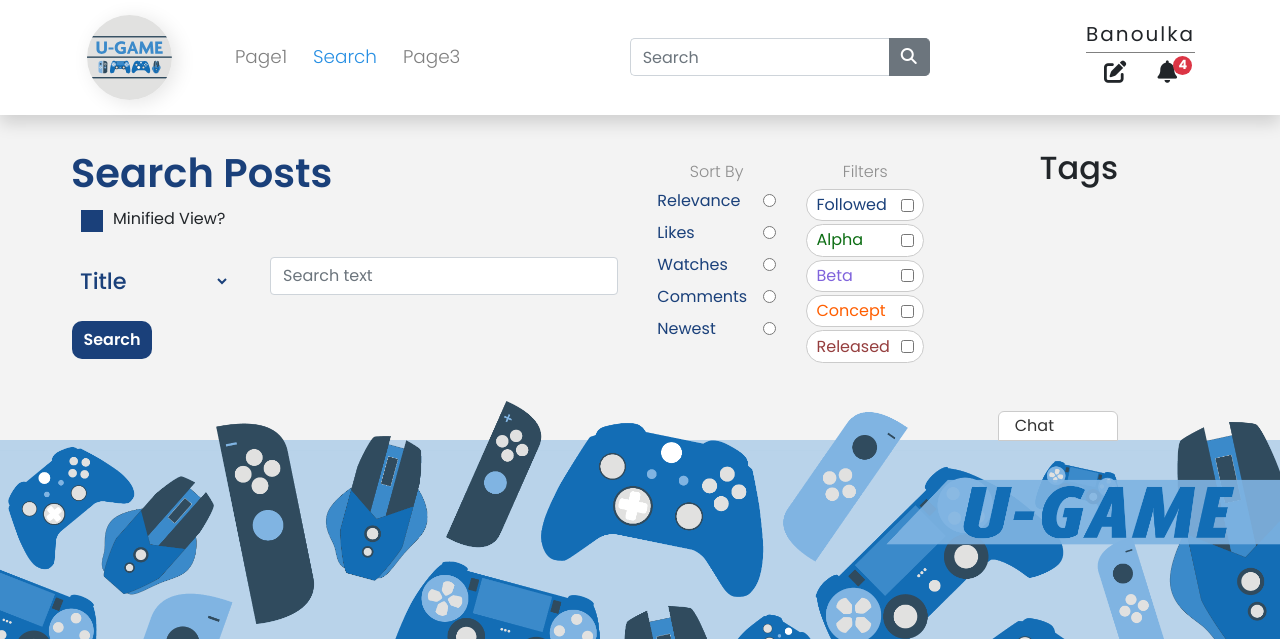
After one commit to Banoulka/cli_serv_assignment1, a PHP site: page /search in a window 1280 px wide. The commit adds this page. Shown: the top 639 px of the page. Run offline with PHP 8.4, Linux system fonts and the light colour scheme; some libraries are stand-ins or nearby versions.

Commit message:
start of the search page

```diff
--- a/Views/partials/header.phtml
+++ b/Views/partials/header.phtml
@@ -33,7 +33,7 @@
         <div class="collapse navbar-collapse justify-content-between" id="navbarToggler" aria-expanded="false">
             <div class="navbar-nav my-sm-3">
                 <a href="../page1.php" class="nav-item nav-link<?php if(!strcmp($view->page, "page1")) echo " active"; ?>">Page1</a>
-                <a href="#" class="nav-item nav-link<?php if(!strcmp($view->page, "page2")) echo " active"; ?>">Page2</a>
+                <a href="search.php" class="nav-item nav-link<?php if(!strcmp($view->page, "search")) echo " active"; ?>">Search</a>
                 <a href="#" class="nav-item nav-link<?php if(!strcmp($view->page, "page3")) echo " active"; ?>">Page3</a>
             </div>
             <div class="search">
--- /dev/null
+++ b/Views/search.phtml
@@ -0,0 +1,82 @@
+<?php require("partials/header.phtml"); ?>
+
+<div class="container section px-0">
+    <form action="#" method="GET" class="search-form row">
+    <div class="col-12 px-lg-0 px-xl-2 col-lg-9">
+        <div class="row">
+            <div class="col-8">
+                <h1 class="title px-2">Search Posts</h1>
+                <label class="minified-label">
+                    <input type="checkbox" class="minified-input">
+                    <span class="minified-checkbox"></span><span>Minified View?</span>
+                </label>
+                <div class="row my-3">
+                    <div class="col-4 px-3">
+                        <select class="form-control search-select">
+                            <option value="title">Title</option>
+                            <option value="author">Author</option>
+                        </select>
+                    </div>
+                    <div class="col-8 px-4">
+                        <input type="text" class="form-control" name="search" placeholder="Search text">
+                    </div>
+                </div>
+                <div class="row">
+                    <div class="col px-4">
+                        <input type="submit" name="submit" class="dprim-btn dprim-btn-filled m-0 px-0" value="Search">
+                    </div>
+                </div>
+            </div>
+            <div class="col-2 search-col">
+                <h3 class="search-titles">Sort By</h3>
+                <div class="column">
+                    <div class="sort-by-option">
+                        <label>Relevance<input type="radio" value="relevance" name="sort-by" class="sort-by-radio"></label>
+                    </div>
+                    <div class="sort-by-option">
+                        <label>Likes<input type="radio" value="likes" name="sort-by" class="sort-by-radio"></label>
+                    </div>
+                    <div class="sort-by-option">
+                        <label>Watches<input type="radio" value="watches" name="sort-by" class="sort-by-radio"></label>
+                    </div>
+                    <div class="sort-by-option">
+                        <label>Comments<input type="radio" value="comments" name="sort-by" class="sort-by-radio"></label>
+                    </div>
+                    <div class="sort-by-option">
+                        <label>Newest<input type="radio" value="newest" name="sort-by" class="sort-by-radio"></label>
+                    </div>
+                </div>
+            </div>
+            <div class="col-2 search-col">
+                <h3 class="search-titles">Filters</h3>
+                <div class="column">
+                    <div class="filter-option">
+                        <label id="followed-label">Followed<input type="checkbox" class="filter-by-checkbox" name="filters[]" value="followed"></label>
+                    </div>
+                    <div class="filter-option">
+                        <label id="alpha-label">Alpha<input type="checkbox" class="filter-by-checkbox" name="filters[]" value="alpha"></label>
+                    </div>
+                    <div class="filter-option">
+                        <label id="beta-label">Beta<input type="checkbox" class="filter-by-checkbox" name="filters[]" value="beta"></label>
+                    </div>
+                    <div class="filter-option">
+                        <label id="concept-label">Concept<input type="checkbox" class="filter-by-checkbox" name="filters[]" value="concept"></label>
+                    </div>
+                    <div class="filter-option">
+                        <label id="released-label">Released<input type="checkbox" class="filter-by-checkbox" name="filters[]" value="released"></label>
+                    </div>
+                </div>
+            </div>
+        </div>
+    </div>
+    <div class="d-none px-xl-0 col-lg-3 d-lg-block">
+        <h2 class="text-center">Tags</h2>
+        <div class="tag-column">
+            <label></label>
+        </div>
+    </div>
+    </form>
+</div>
+
+
+<?php require("partials/footer.phtml"); ?>
--- a/css/sassStyles.scss
+++ b/css/sassStyles.scss
@@ -332,3 +332,81 @@ $light-grey-border: 1px solid #CBCBCB;
     }
   }
 }
+
+/* SEARCH THINGS */
+.search-form {
+  .search-select {
+    background-color: transparent;
+    border: none;
+    color: $dark-blue-text;
+    font-weight: 500;
+    font-size: 1.4rem;
+
+    &:hover {
+
+    }
+
+    &:focus {
+      box-shadow: none;
+      border: none;
+      outline: none;
+    }
+  }
+
+  .search-titles {
+    font-size: 1rem;
+    color: $dark-grey-text;
+    opacity: 0.5;
+    font-weight: 300;
+  }
+
+  .search-col {
+    padding-top: 0.8em;
+    display: flex;
+    flex-direction: column;
+    align-items: center;
+
+    #followed-label { color: $dark-blue-text !important; }
+    #alpha-label { color: $alpha-colour !important; }
+    #beta-label { color: $beta-colour !important; }
+    #concept-label { color: $concept-colour!important; }
+    #released-label { color: $released-colour !important; }
+
+    .column {
+      width: 100%;
+    }
+
+    .sort-by-option {
+
+      label {
+        display: flex;
+        flex-direction: row;
+        align-items: center;
+        color: $dark-blue-text;
+        margin-bottom: 8px;
+      }
+
+      .sort-by-radio {
+        margin-left: auto;
+        background-color: #919191;
+      }
+    }
+
+    .filter-option {
+      label {
+        display: flex;
+        flex-direction: row;
+        align-items: center;
+        margin-bottom: 3px;
+        background-color: white;
+        padding: 0.2em 0.6em;
+        border-radius: 20px;
+        border: $light-grey-border;
+      }
+
+      .filter-by-checkbox {
+        margin-left: auto;
+      }
+    }
+  }
+}
--- /dev/null
+++ b/search.php
@@ -0,0 +1,9 @@
+<?php
+
+$view = new stdClass();
+$view->page = "search";
+$view->title = "Search - uGame";
+$view->user = true;
+$view->tags = ["Action", "Shooter", "Fighting", "Stealth", "Survival", "Adventure", "Horror"];
+
+require_once("Views/search.phtml");
```
Also changed, not shown: css/sassStyles.css, 1 other file.
